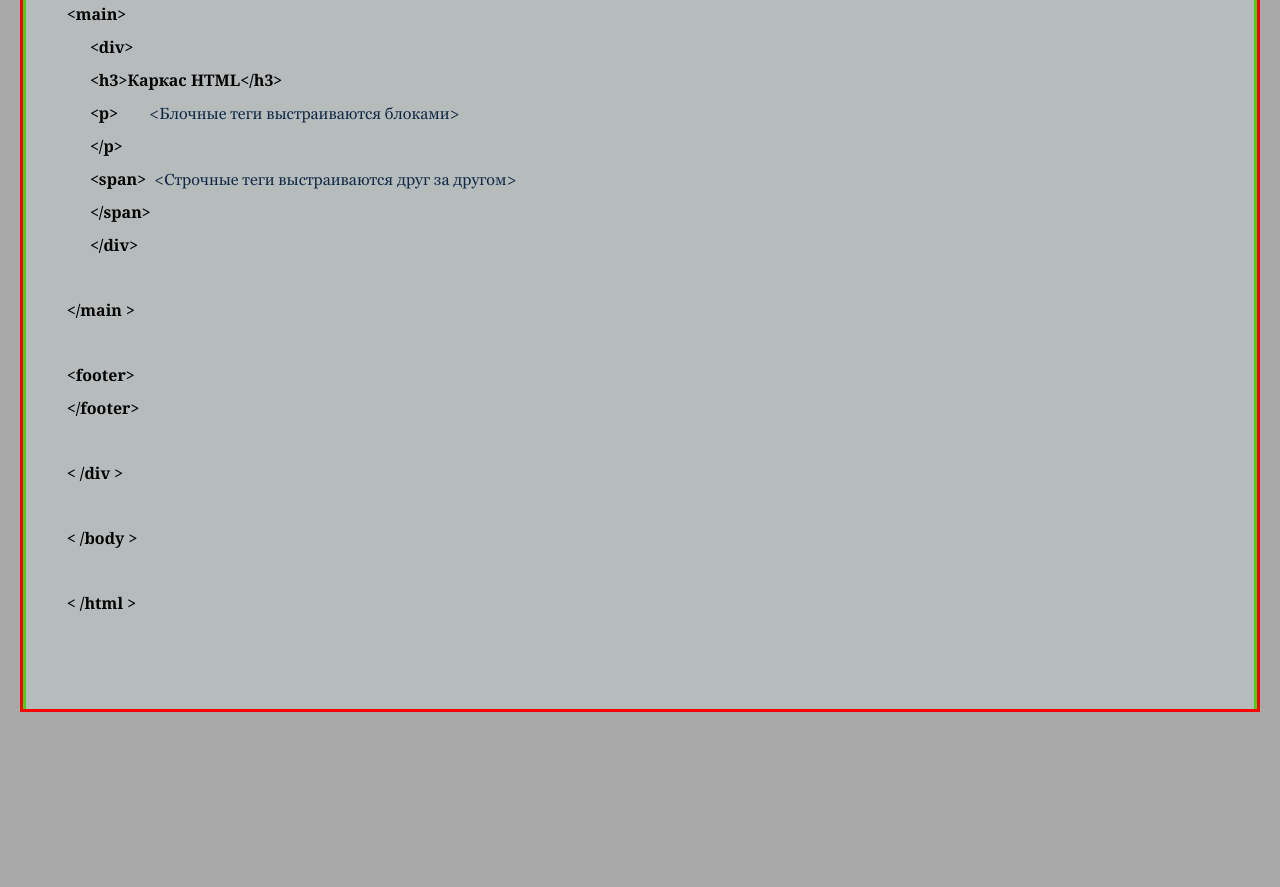
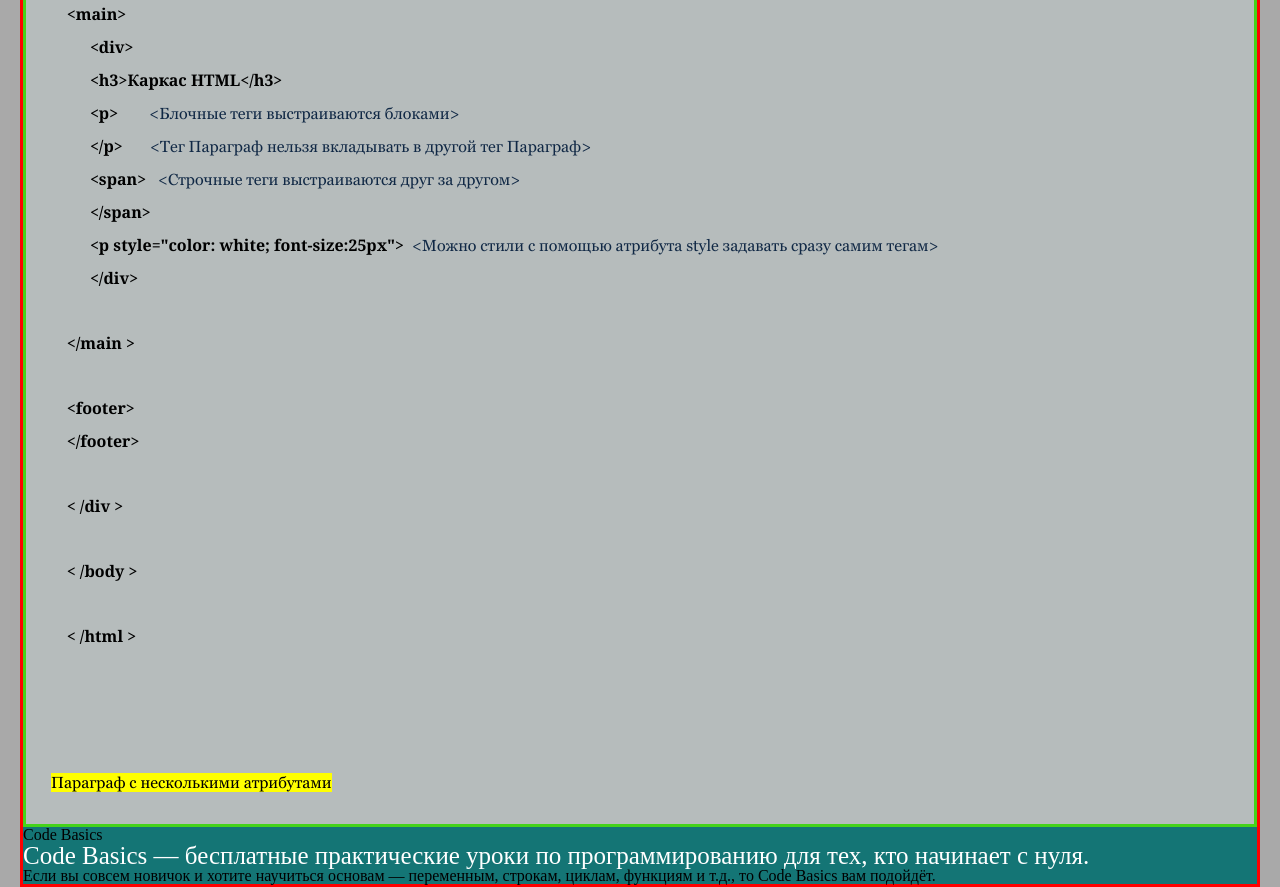
Before and after one commit to MarynaPe/Practic, a plain HTML site: page index.html in a window 1280 px wide. Shown: the part 1009-1896 px from the top of the page. Before the commit the page ends 1721 px from the top, so only its background shows below. Drawn offline with Linux system fonts and the light colour scheme.

Commit message:
Update index.html

```diff
--- a/index.html
+++ b/index.html
@@ -58,9 +58,10 @@
          <b> &lt;div&gt;</b>
          <b> &lt;h3&gt;Каркас HTML&lt;/h3&gt;</b>
          <b> &lt;p&gt;</b>        <span class="span_color">&lt;Блочные теги выстраиваются блоками&gt;</span>
-         <b> &lt;/p&gt;</b>
-         <b> &lt;span&gt;</b>  <span class="span_color">&lt;Строчные теги выстраиваются друг за другом&gt;</span>
+         <b> &lt;/p&gt;</b>       <span class="span_color">&lt;Тег Параграф нельзя вкладывать в другой тег Параграф&gt;</span>
+         <b> &lt;span&gt;</b>   <span class="span_color">&lt;Строчные теги выстраиваются друг за другом&gt;</span>
          <b> &lt;/span&gt;</b>
+         <b> &lt;p style="color: white; font-size:25px"&gt;</b> <span class="span_color"> &lt;Можно стили с помощью атрибута style задавать сразу самим тегам&gt;</span>
          <b> &lt;/div&gt;</b>
 
    <b> &lt;/main &gt;</b>
@@ -75,7 +76,24 @@
    <b> &lt; /html &gt; </b>
 
    </pre>
+         <p class="paragraf" title="Этот элемент имеет несколько атрибутов"> <mark> Параграф с несколькими
+               атрибутами</mark></mark></p>
+         <section>
+            <h2>Code Basics</h2>
+            <p style="color: white; font-size:25px">
+               Code Basics — бесплатные практические уроки по программированию для тех,
+               кто начинает с нуля.
+            </p>
+            <p>
+               Если вы совсем новичок и хотите научиться основам — переменным,
+               строкам, циклам, функциям и т.д., то Code Basics вам подойдёт.
+            </p>
+         </section>
+         <ul>
+            <li>
 
+            </li>
+         </ul>
       </main>
       <footer>
 
```
